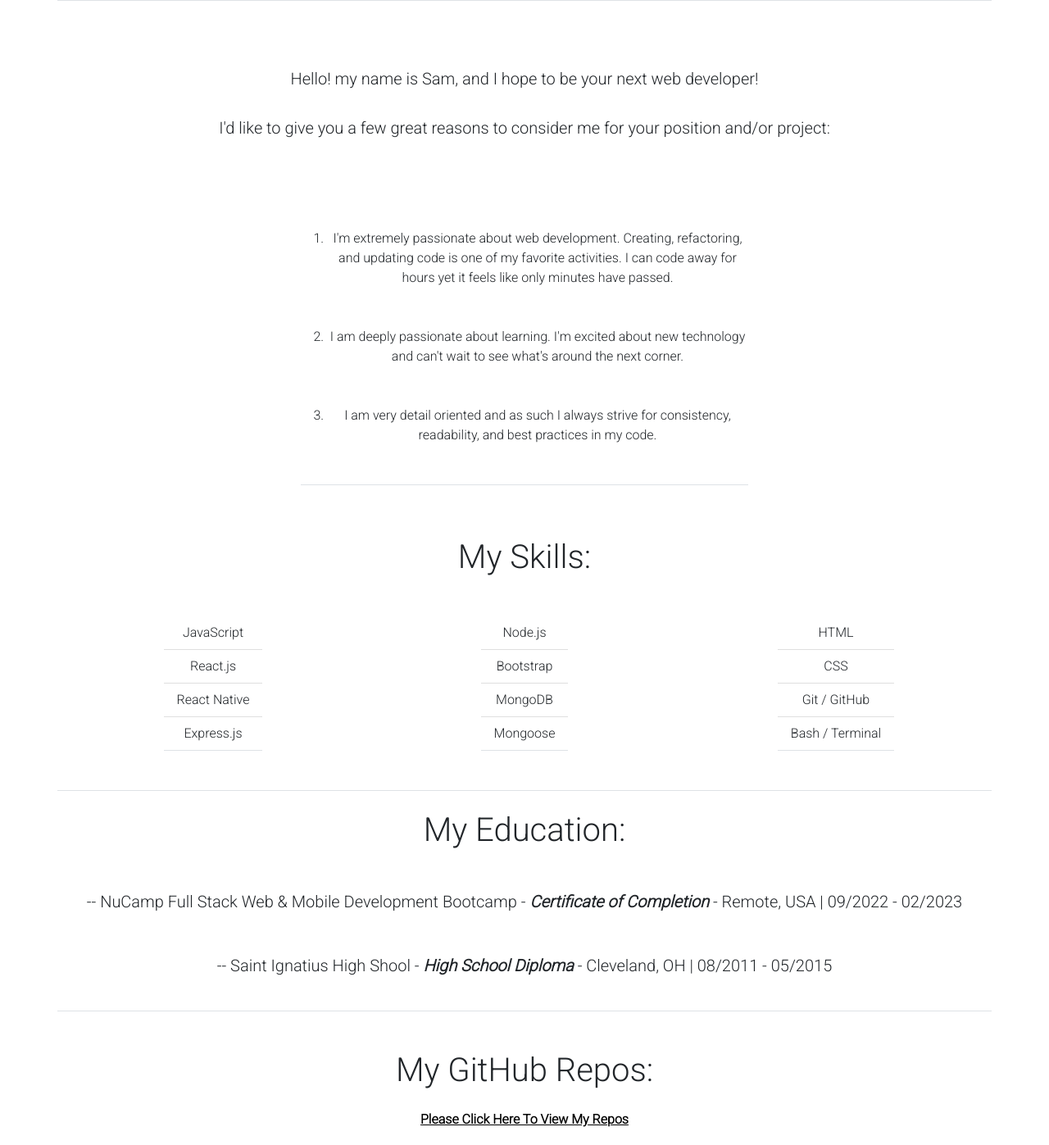
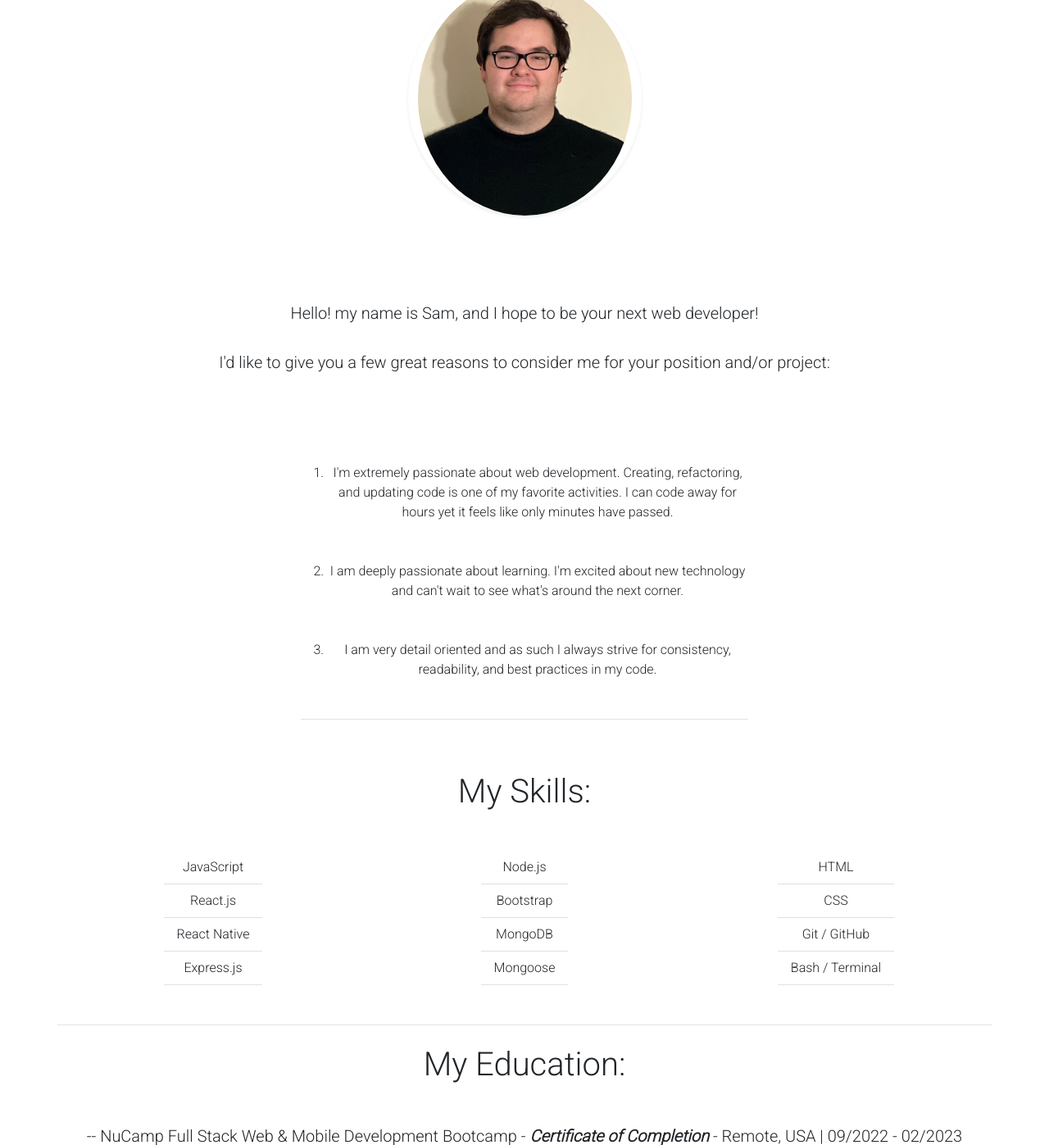
Before and after one commit to Slyons2397/lyons_portfolio, a website: page index.html in a window 1280 px wide. Shown: the part 343-1740 px from the top of the page at 82% size. Drawn offline with nearby package versions, Linux system fonts and the light colour scheme.

Commit message:
added profile picture, removed an education element

```diff
--- a/index.html
+++ b/index.html
@@ -28,13 +28,16 @@
             </ul>
         </div>
     </nav>
-    <section class="border-bottom pb-5 pt-5" id="aboutMe">
+    <section class="border-bottom pb-5" id="aboutMe">
         <div class="container">
             <div class="row border-bottom pb-2">
                 <div class="col text-center mt-5 mb-5">
                     <img src="" class="w-50 border rounded" alt="">
                 </div>
                 <h2 class="text-center">About Me</h2>
+            </div>
+            <div class="row justify-content-center py-4">
+               <img src="./images/profile_picture.jpg" class="img-fluid w-25 rounded-circle shadow-sm" alt="My Profile Picture">
             </div>
             <div class="row pb-1">
                 <div class="d-flex justify-content-center col text-center mt-2 my-auto p-5 w-50">
@@ -100,9 +103,7 @@
                         <p class="lead mt-5">
                             -- NuCamp Full Stack Web & Mobile Development Bootcamp - <span class="fw-bold fst-italic">Certificate of Completion</span> - Remote, USA | 09/2022 - 02/2023
                         </p>
-                        <p class="lead mt-5">
-                            -- Saint Ignatius High Shool - <span class="fw-bold fst-italic">High School Diploma</span> - Cleveland, OH | 08/2011 - 05/2015
-                        </p>
+
                     </div>
                 </div>
                 <div class="row justify-content-center mt-5 pb-4">
@@ -113,7 +114,7 @@
                 </div>
         </div>
     </section>
-    <section class="border-bottom pb-5 pt-5" id="firstAndLast">
+    <section class="border-bottom py-5" id="firstAndLast">
         <div class="container">
                 <div class="row border-bottom pb-5">
                     <h2 class="text-center">My latest project / Cafe page</h2>
```
Also changed, not shown: images/profile_picture.jpg (added).
